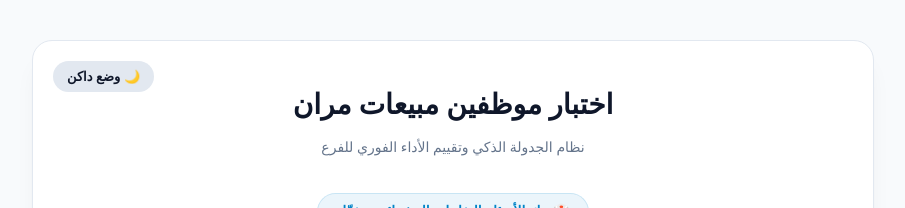
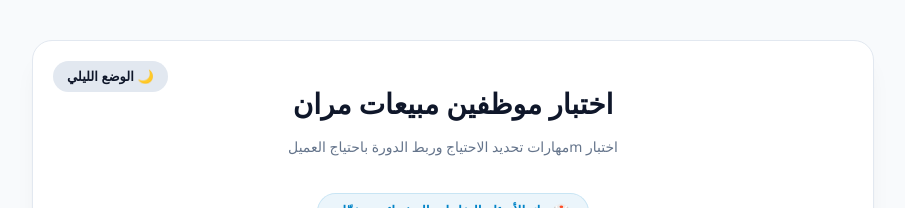
Before and after one commit to alimohamed-ctrl/MiranQuiz, a plain HTML site: page index.html in a window 1280 px wide. Shown: the top 208 px of the page, without its empty margins (187-1092 px from the left). Drawn offline with Linux system fonts and the light colour scheme; no server answers.

Commit message:
Update index.html

```diff
--- a/index.html
+++ b/index.html
@@ -278,7 +278,6 @@
         }
         .score-circle span { font-size: 13px; color: var(--text-muted); font-weight: 400; }
 
-        /* ستايل لوحة الـ KPI المضافة حديثاً في واجهة التقرير */
         .kpi-card {
             background: rgba(148, 163, 184, 0.05);
             border: 1px solid var(--border-color);
@@ -306,11 +305,11 @@
 <body>
 
 <div class="container">
-    <button class="theme-toggle" onclick="toggleTheme()" id="themeBtn">🌙 وضع داكن</button>
+    <button class="theme-toggle" onclick="toggleTheme()" id="themeBtn">🌙 الوضع الليلي</button>
 
     <div id="login-view" style="text-align: center;">
         <h1>اختبار موظفين مبيعات مران</h1>
-        <div class="subtitle">نظام الجدولة الذكي وتقييم الأداء الفوري للفرع</div>
+        <div class="subtitle">اختبار mمهارات تحديد الاحتياج وربط الدورة باحتياج العميل</div>
 
         <div class="date-badge" id="topDateBadge">🎲 بنك الأسئلة التفاعلي العشوائي: مفعّل</div>
 
```
